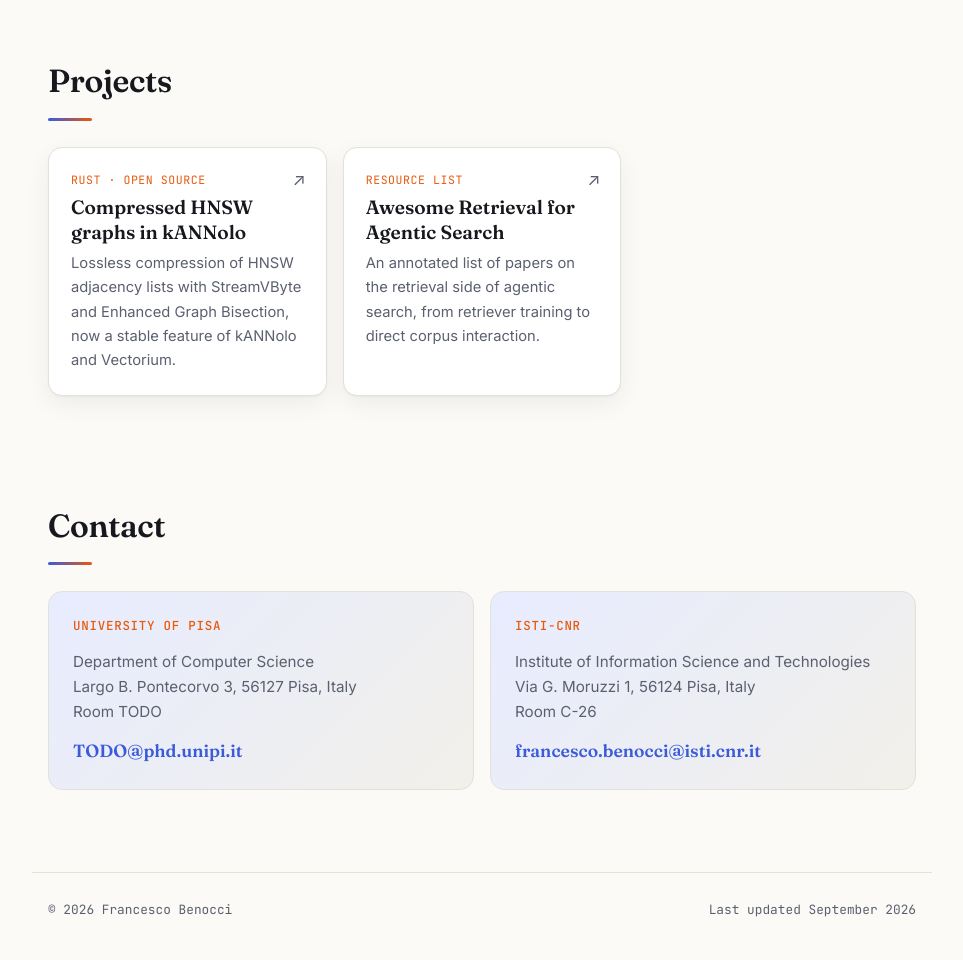
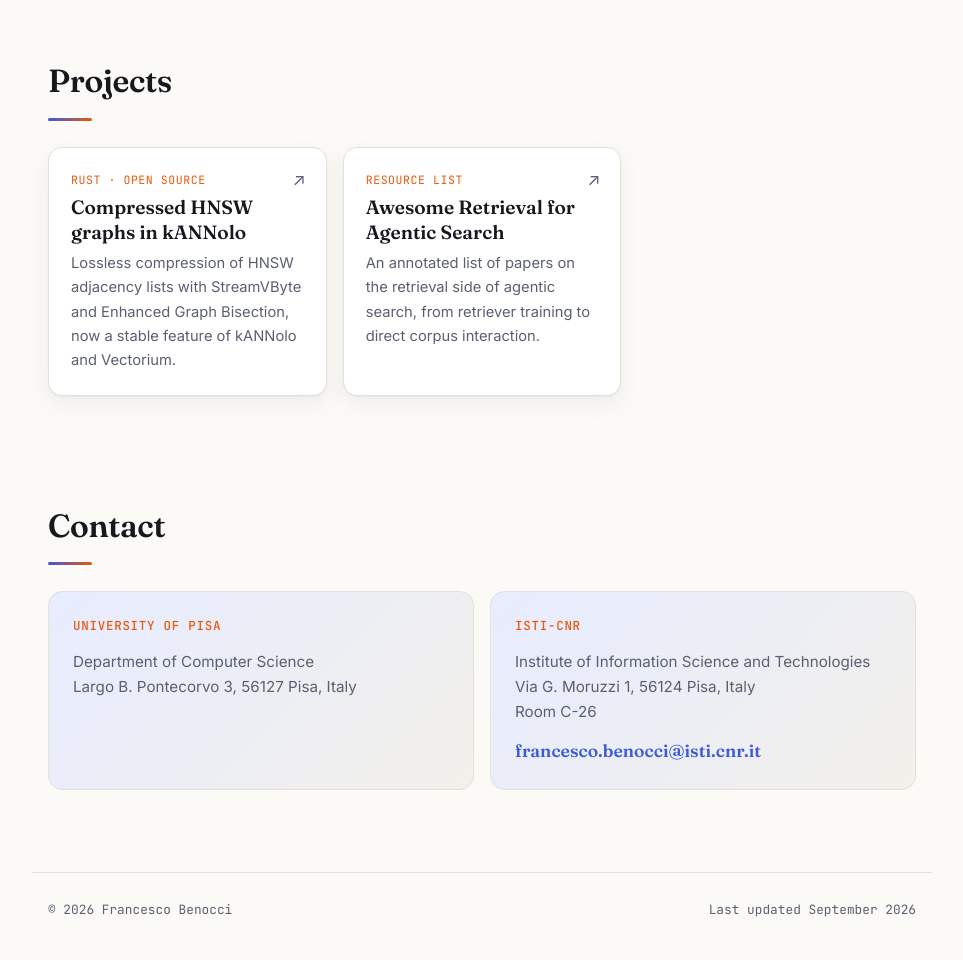
Before and after one commit to FBenocci/FBenocci.github.io, a plain HTML site: page index.html in a window 1280 px wide. Shown: the part 2668-3628 px from the top of the page, without its empty margins (158-1121 px from the left). Drawn offline with Linux system fonts and the light colour scheme.

Commit message:
Update website

```diff
--- a/index.html
+++ b/index.html
@@ -210,9 +210,9 @@
   <div class="contact-grid">
     <div class="contact-box">
       <h3>University of Pisa</h3>
-      <p>Department of Computer Science<br>Largo B. Pontecorvo 3, 56127 Pisa, Italy<br>Room TODO</p>
+      <p>Department of Computer Science<br>Largo B. Pontecorvo 3, 56127 Pisa, Italy</p>
       <!-- TODO: replace with the PhD email once assigned -->
-      <a class="mail" href="mailto:TODO@phd.unipi.it">TODO@phd.unipi.it</a>
+      <!-- <a class="mail" href="mailto:TODO@phd.unipi.it">TODO@phd.unipi.it</a> -->
     </div>
     <div class="contact-box">
       <h3>ISTI-CNR</h3>
```
